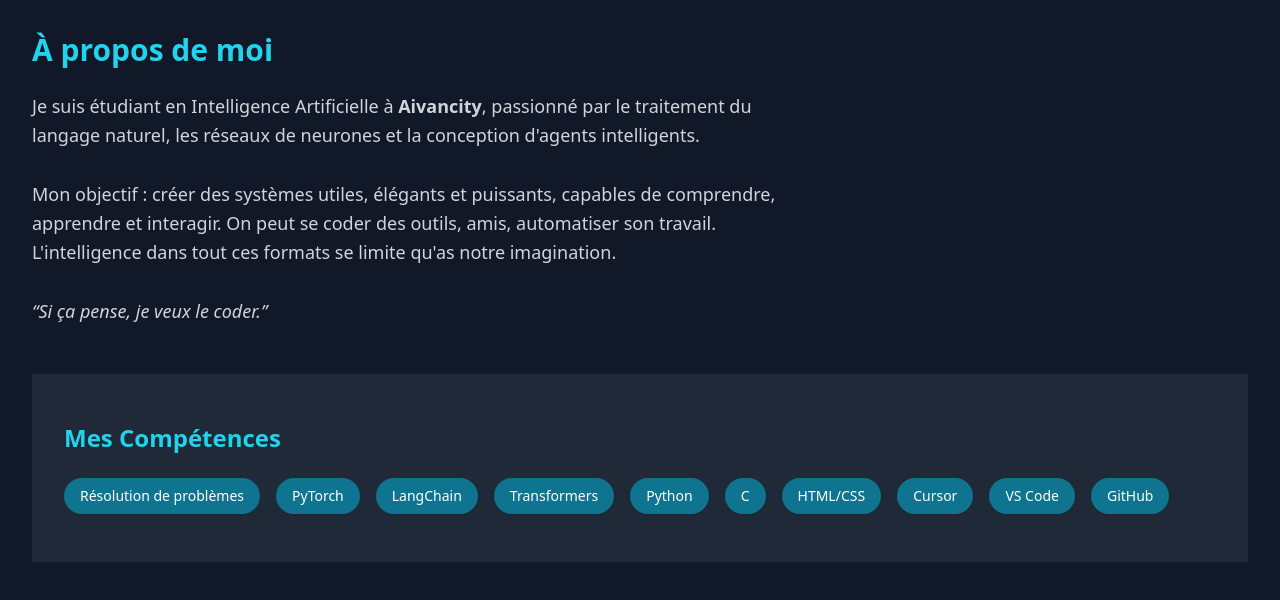
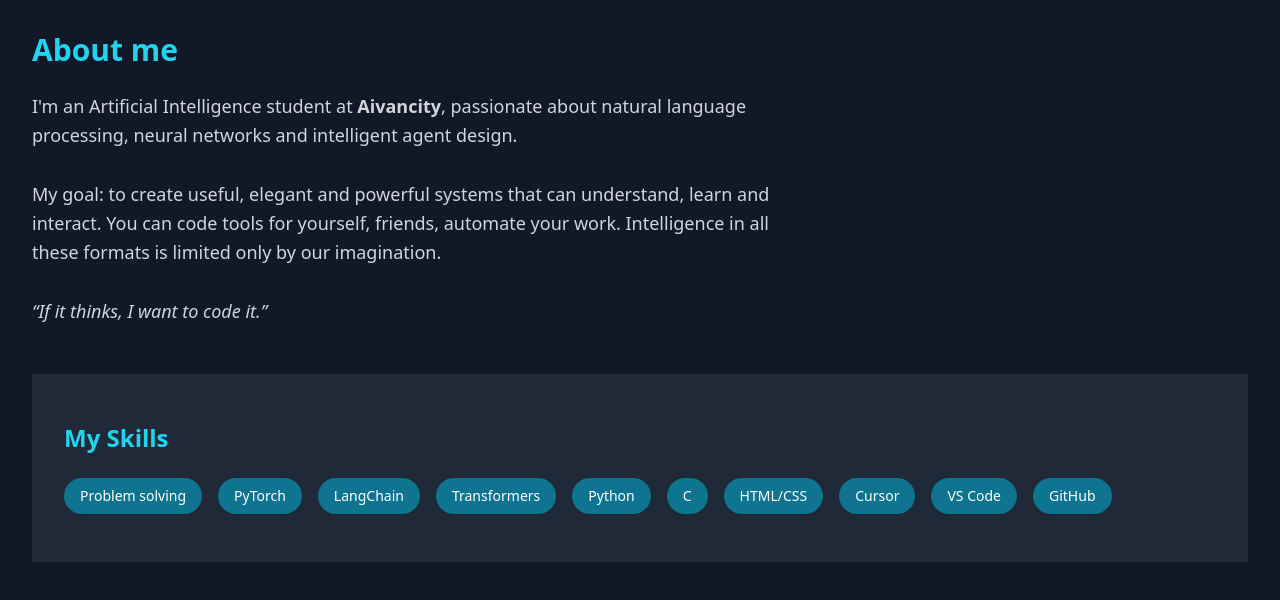
Before and after one commit to Erazor48/ethan-portfolio, a Next.js app: page /about in a window 1280 px wide. Shown: the top 600 px of the page. Built offline with nearby package versions, Linux system fonts and the light colour scheme.

Commit message:
Mise à jour après modifications locales

```diff
--- a/app/about/page.tsx
+++ b/app/about/page.tsx
@@ -4,15 +4,16 @@ import SkillsGrid from "@/components/SkillsGrid";
 export default function About() {
     return (
       <div className="min-h-screen bg-gray-900 text-white p-8">
-        <h1 className="text-3xl font-bold text-cyan-400 mb-6">À propos de moi</h1>
+        <h1 className="text-3xl font-bold text-cyan-400 mb-6">About me</h1>
         <p className="max-w-3xl text-gray-300 text-lg leading-relaxed">
-          Je suis étudiant en Intelligence Artificielle à <strong>Aivancity</strong>,
-          passionné par le traitement du langage naturel, les réseaux de neurones et la conception d'agents intelligents.
+        I'm an Artificial Intelligence student at <strong>Aivancity</strong>,
+        passionate about natural language processing, neural networks and intelligent agent design.
           <br /><br />
-          Mon objectif : créer des systèmes utiles, élégants et puissants, capables de comprendre, apprendre et interagir.
-          On peut se coder des outils, amis, automatiser son travail. L'intelligence dans tout ces formats se limite qu'as notre imagination.
+          My goal: to create useful, elegant and powerful systems that can understand, learn and interact.
+          You can code tools for yourself, friends, automate your work.
+          Intelligence in all these formats is limited only by our imagination.
           <br /><br />
-          <em>“Si ça pense, je veux le coder.”</em>
+          <em>“If it thinks, I want to code it.”</em>
         </p>
         <div className="mt-12">
           <SkillsGrid />
--- a/app/contact/page.tsx
+++ b/app/contact/page.tsx
@@ -2,9 +2,9 @@
 export default function Contact() {
     return (
       <div className="min-h-screen bg-gray-900 text-white p-8">
-        <h1 className="text-3xl font-bold text-cyan-400 mb-6">Me Contacter</h1>
+        <h1 className="text-3xl font-bold text-cyan-400 mb-6">Contact me</h1>
         <p className="text-lg text-gray-300 mb-4">
-          N'hésitez pas à me contacter pour un stage ou un projet IA.
+          Don't hesitate to contact me for an internship or an AI project.
         </p>
         <ul className="text-gray-400 space-y-2">
           <li><strong>Email:</strong> ethan.orain@aivancity.education</li>
--- a/app/projects/page.tsx
+++ b/app/projects/page.tsx
@@ -4,7 +4,7 @@ import ProjectCard from "@/components/ProjectCard";
 export default function Projects() {
   return (
     <div className="min-h-screen bg-gray-900 text-white p-8">
-      <h1 className="text-3xl font-bold text-cyan-400 mb-6">Mes Projets</h1>
+      <h1 className="text-3xl font-bold text-cyan-400 mb-6">My Projects</h1>
       <div className="grid gap-6 md:grid-cols-2">
         <ProjectCard
           title="Eviverse"
--- a/components/Hero.tsx
+++ b/components/Hero.tsx
@@ -15,7 +15,7 @@ export default function Hero() {
         <a href="https://www.linkedin.com/in/ethan-orain" target="_blank" rel="noreferrer">
           <Linkedin size={24} />
         </a>
-        <a href="/ethan-orain-cv.pdf" target="_blank" rel="noreferrer">
+        <a href="/CV 3-4 months EV.pdf" target="_blank" rel="noreferrer">
           <FileText size={24} />
         </a>
       </div>
--- a/components/SkillsGrid.tsx
+++ b/components/SkillsGrid.tsx
@@ -1,14 +1,14 @@
 // components/SkillsGrid.tsx
 export default function SkillsGrid() {
     const skills = [
-      "Résolution de problèmes", "PyTorch", "LangChain", "Transformers",
+      "Problem solving", "PyTorch", "LangChain", "Transformers",
       "Python", "C", "HTML/CSS",
       "Cursor", "VS Code", "GitHub"
     ];
 
     return (
       <section className="px-8 py-12 bg-gray-800">
-        <h2 className="text-2xl font-bold text-cyan-400 mb-6">Mes Compétences</h2>
+        <h2 className="text-2xl font-bold text-cyan-400 mb-6">My Skills</h2>
         <div className="flex flex-wrap gap-4">
           {skills.map((skill) => (
             <span
```
Also changed, not shown: 2 other files (tests, documents, lock files or other folders).
